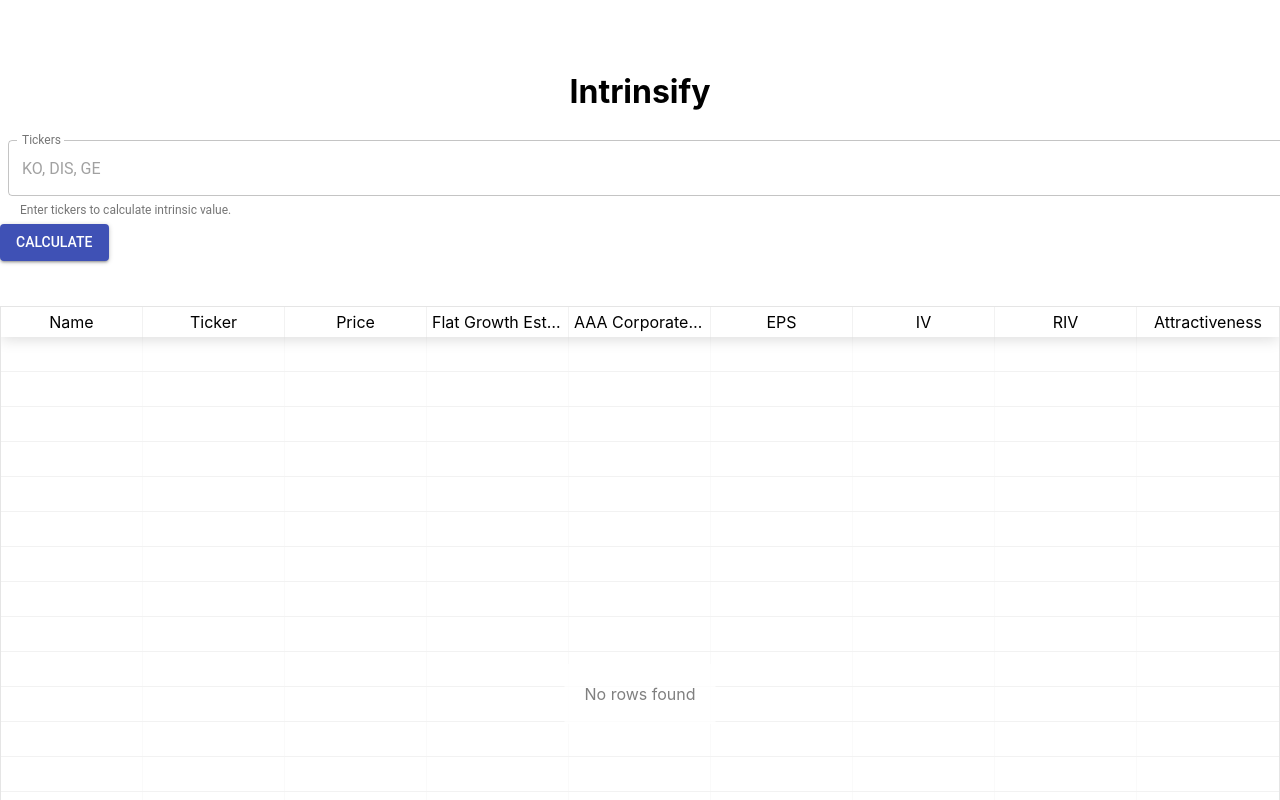
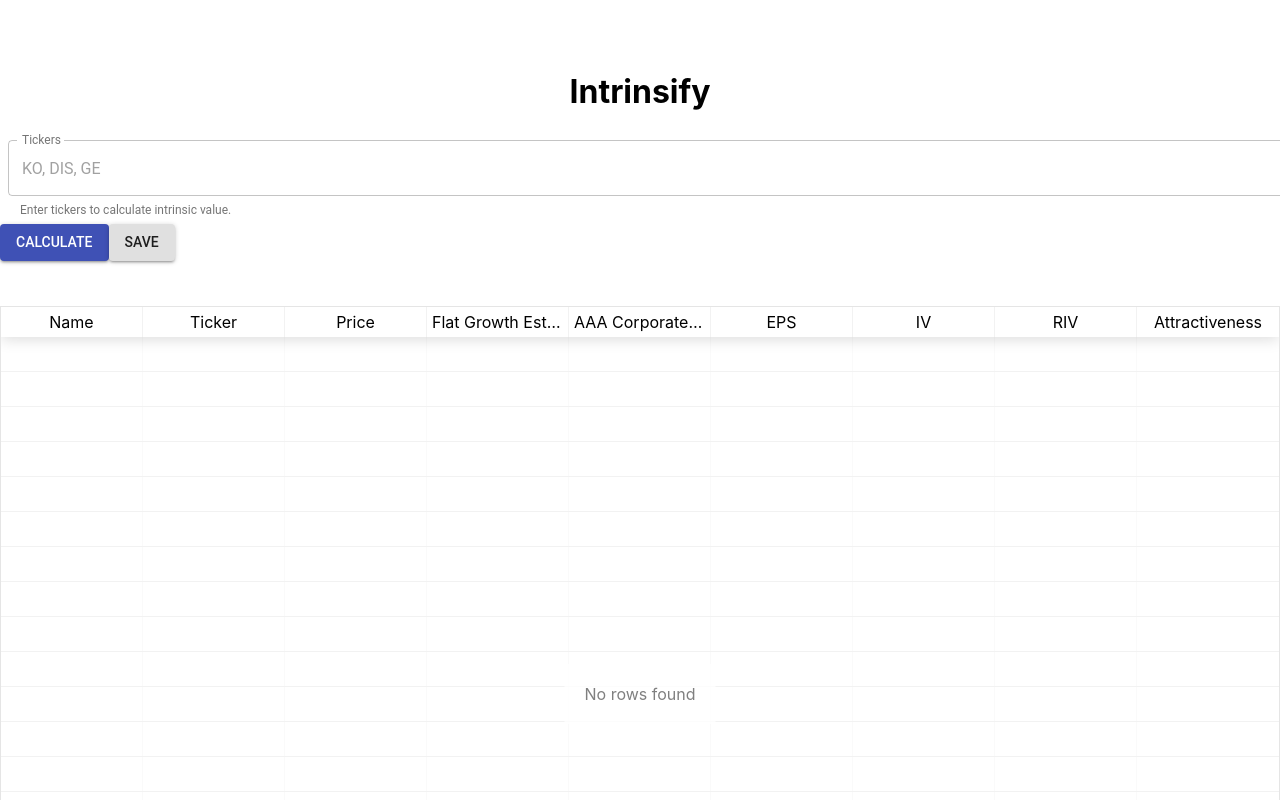
Before and after one commit to heymoose/intrinsify-react, a React (Create React App) app: page / in a window 1280 px wide. Shown: the top 800 px of the page. Built offline with nearby package versions, Linux system fonts and the light colour scheme.

Commit message:
Add Save button

```diff
--- a/src/components/UI/MaterialButton/MaterialButton.js
+++ b/src/components/UI/MaterialButton/MaterialButton.js
@@ -4,21 +4,25 @@ import Button from '@material-ui/core/Button';
 
 const styles = theme => ({
     button: {
-    margin: theme.spacing.unit,
+        margin: theme.spacing.unit
     },
     input: {
-    display: 'none',
-  },
+        display: 'none'
+    }
 });
 
-const materialButton = (props) => {
+const materialButton = props => {
     return (
-    <div>
-      <Button variant={props.variant} color={props.color} onClick={props.click}>
+        <>
+            <Button
+                variant={props.variant}
+                color={props.color}
+                onClick={props.click}
+                className={props.classes}>
                 {props.text}
             </Button>
-    </div>
+        </>
     );
-}
+};
 
 export default withStyles(styles)(materialButton);
--- a/src/containers/IntrinsifyContainer/IntrinsifyContainer.js
+++ b/src/containers/IntrinsifyContainer/IntrinsifyContainer.js
@@ -5,6 +5,8 @@ import TickerTextInput from '../../components/Controls/TickerTextInput/TickerTex
 import Submit from '../../components/Controls/Submit/Submit';
 import IntrinsifyTable from '../../components/IntrinsifyTable/IntrinsifyTable';
 import * as actions from '../../store/actions/index';
+import MaterialButton from '../../components/UI/MaterialButton/MaterialButton';
+import style from './IntrinsifyContainer.module.css';
 
 // Data provided for free by IEX
 // See terms of use here: https://iextrading.com/api-exhibit-a/
@@ -53,6 +55,8 @@ class IntrinsifyContainer extends Component {
     };
 
     render() {
+        const buttonStyles = [style.IntrinsifyButton].join(' ');
+
         return (
             <>
                 <TickerTextInput
@@ -63,12 +67,21 @@ class IntrinsifyContainer extends Component {
                     locked={false}
                     change={this.onTickerTextInputChange}
                 />
-                <Submit
-                    btnVariant='contained'
-                    btnColor='primary'
-                    btnText='Calculate'
-                    btnClick={this.submitHandler}
-                />
+                <div>
+                    <MaterialButton
+                        variant='contained'
+                        color='primary'
+                        text='Calculate'
+                        click={this.submitHandler}
+                        classes={buttonStyles}
+                    />
+                    <MaterialButton
+                        variant='contained'
+                        text='Save'
+                        click={this.submitHandler}
+                        classes={buttonStyles}
+                    />
+                </div>
                 <IntrinsifyTable stockData={this.state.stockData} />
             </>
         );
--- /dev/null
+++ b/src/containers/IntrinsifyContainer/IntrinsifyContainer.module.css
@@ -0,0 +1,3 @@
+.IntrinsifyButton {
+    padding-right: 30px;
+}
```
Also changed, not shown: src/App.js (indentation only). Lines whose indentation alone changed are shown as unchanged.
